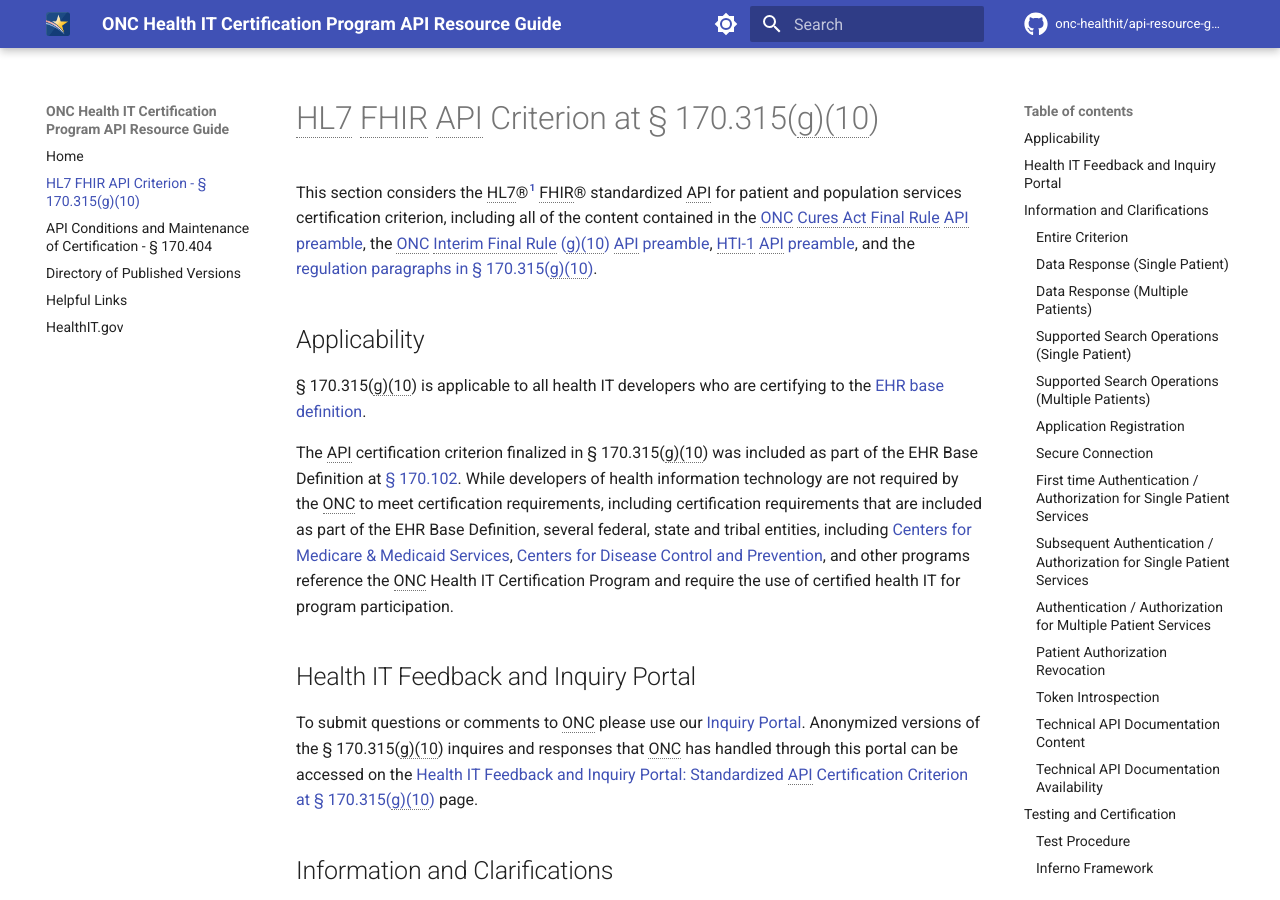
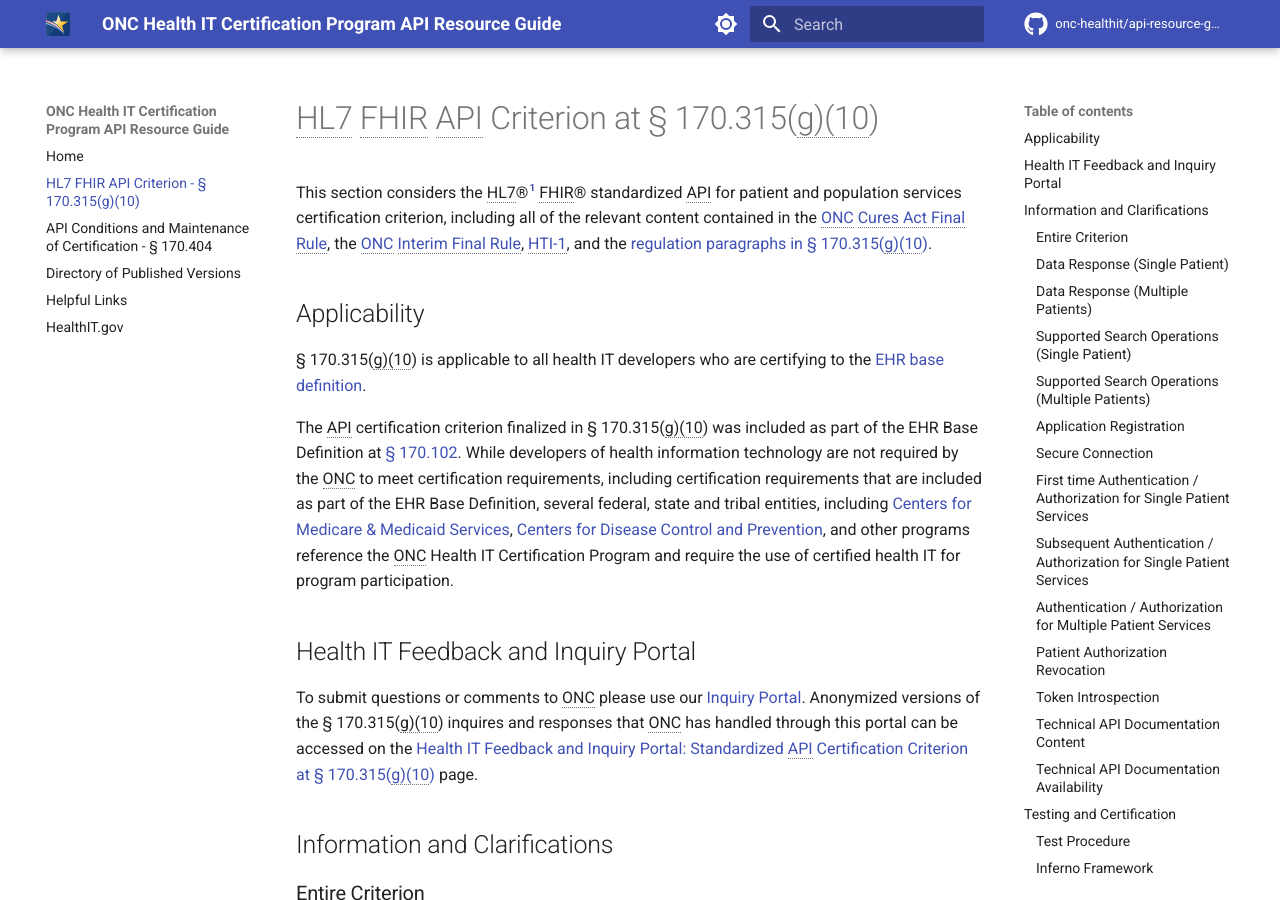
Before and after one commit to onc-healthit/api-resource-guide, an MkDocs documentation site: the page built from docs/g10-criterion.md, in a window 1280 px wide and 900 px high. Built offline with MkDocs 1.6.1 and Material for MkDocs 9.7.7, drawn with Linux system fonts in a browser that asks for light colours; comment, search, counter and statistics services are not loaded; the version menu is left out.

Commit message:
language cleanup

```diff
--- a/docs/g10-criterion.md
+++ b/docs/g10-criterion.md
@@ -2,7 +2,7 @@
 
 # HL7 FHIR API Criterion at § 170.315(g)(10)
 
-This section considers the HL7®[^1] FHIR® standardized API for patient and population services certification criterion, including all of the content contained in the <a target = "_blank" href = "https://www.federalregister.gov/d/2020-07419/p-1162">ONC Cures Act Final Rule API preamble</a>, the <a target = "_blank" href = "https://www.federalregister.gov/d/2020-24376/p-136">ONC Interim Final Rule (g)(10) API preamble</a>, <a target = "_blank" href = "https://www.federalregister.gov/documents/2024/01/09/2023-28857/health-data-technology-and-interoperability-certification-program-updates-algorithm-transparency-and#h-105">HTI-1 API preamble</a>, and the <a target = "_blank" href = "https://ecfr.federalregister.gov/current/title-45/subtitle-A/subchapter-D/part-170/subpart-C/section-170.315#p-170.315(g)(10)">regulation paragraphs in § 170.315(g)(10)</a>.
+This section considers the HL7®[^1] FHIR® standardized API for patient and population services certification criterion, including all of the relevant content contained in the <a target = "_blank" href = "https://www.federalregister.gov/d/2020-07419/p-1162">ONC Cures Act Final Rule</a>, the <a target = "_blank" href = "https://www.federalregister.gov/d/2020-24376/p-136">ONC Interim Final Rule</a>, <a target = "_blank" href = "https://www.federalregister.gov/documents/2024/01/09/2023-28857/health-data-technology-and-interoperability-certification-program-updates-algorithm-transparency-and#h-105">HTI-1</a>, and the <a target = "_blank" href = "https://ecfr.federalregister.gov/current/title-45/subtitle-A/subchapter-D/part-170/subpart-C/section-170.315#p-170.315(g)(10)">regulation paragraphs in § 170.315(g)(10)</a>.
 
 ## Applicability
 § 170.315(g)(10) is applicable to all health IT developers who are certifying to the <a target = "_blank" href = "https://www.healthit.gov/topic/certification-ehrs/2015-edition-test-method/2015-edition-cures-update-base-electronic-health-record-definition">EHR base definition</a>.
```
